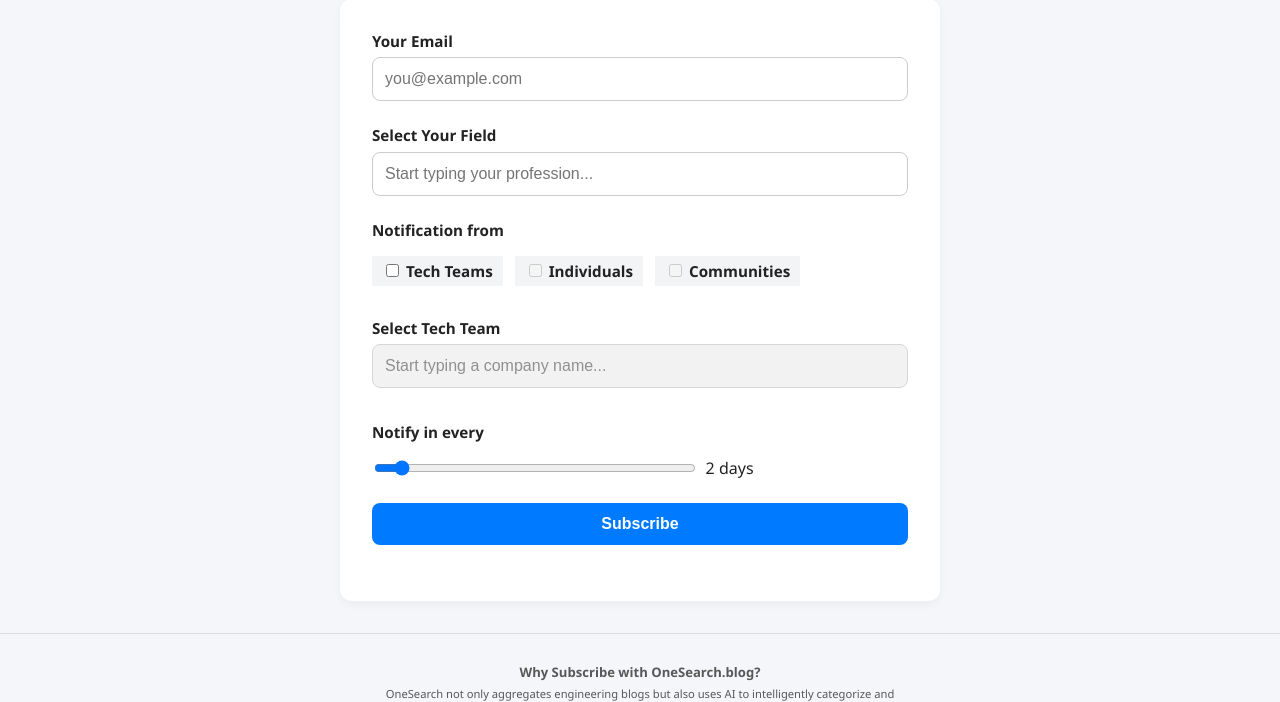
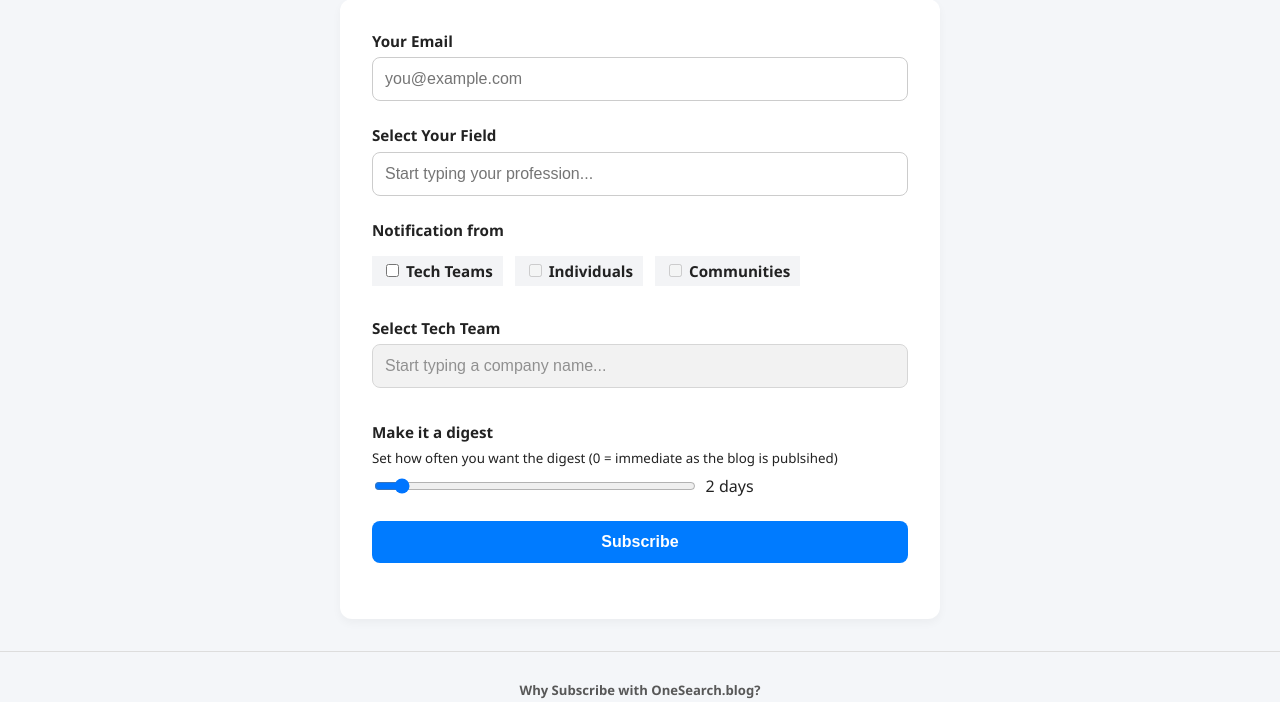
Before and after one commit to rabbit0021/onesearch, a Flask app: page / in a window 1280 px wide. Shown: the part 157-859 px from the top of the page. Run offline with Flask 3, Linux system fonts and the light colour scheme; data that the repository does not hold is empty.

Commit message:
refactor

```diff
--- a/templates/index.html
+++ b/templates/index.html
@@ -107,7 +107,8 @@
       </div>
 
       <div class="form-group">
-        <label for="companyInput">Notify in every</label>
+        <label for="frequencySlider">Make it a digest</label>
+        <small>Set how often you want the digest (0 = immediate as the blog is publsihed)</small>
         <div style="margin-top: 0.5rem; display: flex; align-items: stretch; gap: 0.5rem; flex-direction: row; align-items: stretch;">
           <input style="width: 60%;" type="range" id="frequencySlider" name="frequency" min="0" max="30" step="1"
             value="2" style="flex: 1;" />
```
